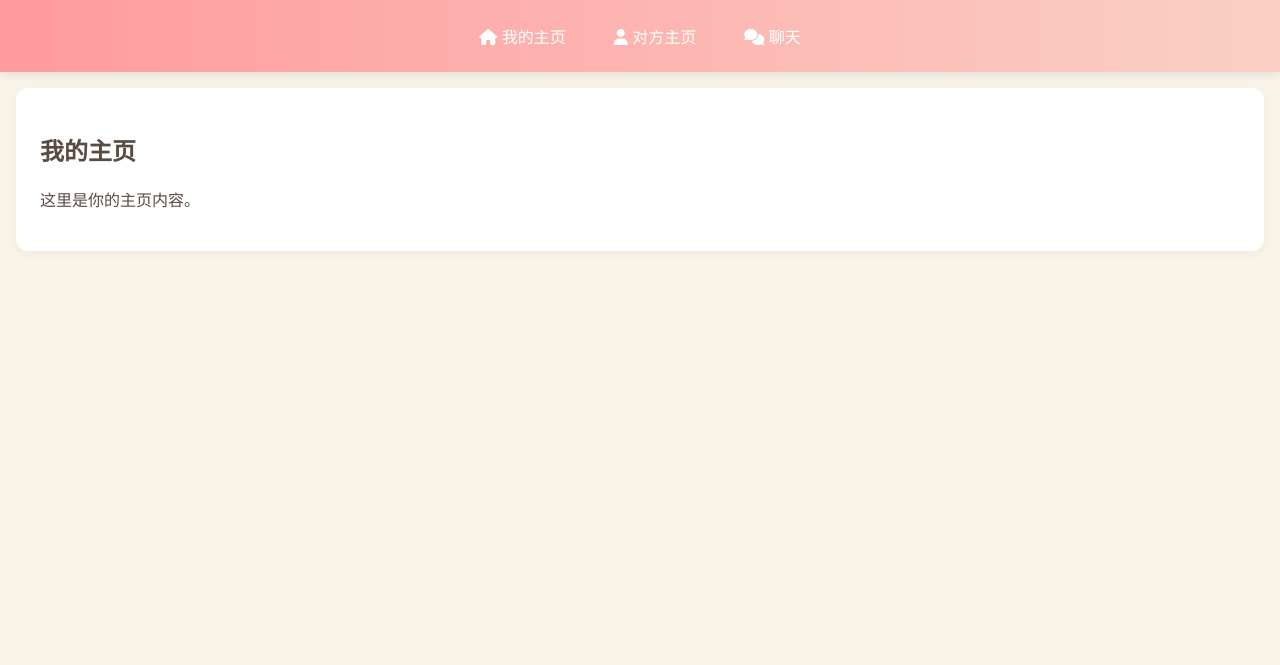
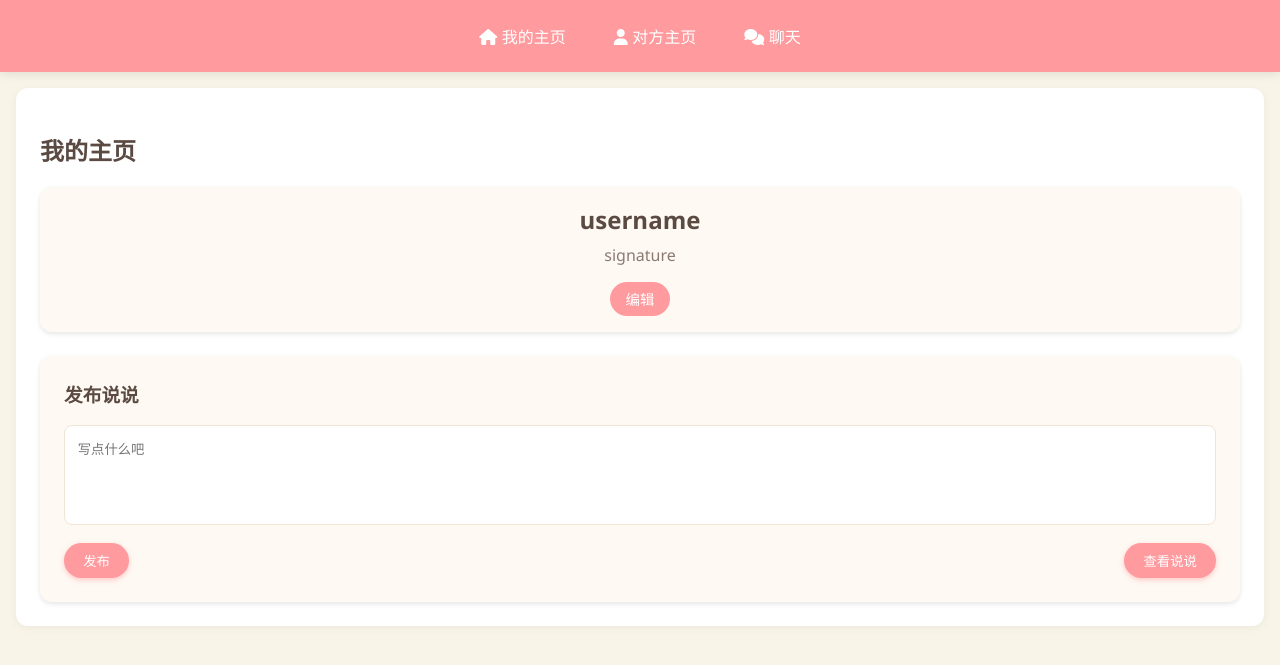
Before and after one commit to luoboyudan/LoveStation_Web, a Flask app: page /home in a window 1280 px wide. Shown: the top 665 px of the page. Run offline with Flask 3, Linux system fonts and the light colour scheme.

Commit message:
新增主页界面

```diff
--- a/static/css/home.css
+++ b/static/css/home.css
@@ -11,7 +11,6 @@ body {
 
 header {
     background-color: #ff9a9e;
-    background-image: linear-gradient(90deg, #ff9a9e 0%, #fad0c4 100%);
     color: white;
     padding: 1rem;
     box-shadow: 0 2px 10px rgba(0, 0, 0, 0.1);
@@ -110,7 +109,6 @@ main {
 .chat-input button {
     padding: 0.8rem 1.5rem;
     background-color: #ff9a9e;
-    background-image: linear-gradient(90deg, #ff9a9e 0%, #fad0c4 100%);
     color: white;
     border: none;
     border-radius: 20px;
@@ -121,3 +119,161 @@ main {
 .chat-input button:hover {
     opacity: 0.9;
 }
+
+.profile-info {
+    display: flex;
+    flex-direction: column;
+    align-items: center;
+    margin-bottom: 0.8rem;
+    padding: 1.0rem;
+    background-color: #fef9f3;
+    border-radius: 12px;
+    box-shadow: 0 2px 5px rgba(0, 0, 0, 0.1);
+}
+
+.profile-info #username {
+    font-size: 1.5rem;
+    font-weight: bold;
+    color: #5a4a42;
+    margin-bottom: 0.5rem;
+}
+
+.profile-info #signature {
+    font-size: 1rem;
+    color: #8a7a72;
+    margin-bottom: 1rem;
+    text-align: center;
+}
+
+.profile-info #editProfileBtn {
+    padding: 0.4rem 1.0rem;
+    background-color: #ff9a9e;
+    color: white;
+    border: none;
+    border-radius: 20px;
+    cursor: pointer;
+    font-size: 0.9rem;
+    transition: all 0.3s ease;
+}
+
+.profile-info #editProfileBtn:hover {
+    transform: translateY(-2px);
+    box-shadow: 0 3px 8px rgba(255, 154, 158, 0.5);
+}
+
+.profile-info #editProfileBtn:active {
+    transform: translateY(0);
+    box-shadow: 0 1px 3px rgba(255, 154, 158, 0.5);
+}
+
+/* 合并重复的样式 */
+/* 合并发布说说和查看说说界面的公共样式 */
+#postSaysSection, #viewSaysSection {
+    margin-top: 1.5rem;
+    padding: 1.5rem;
+    background-color: #fef9f3;
+    border-radius: 12px;
+    box-shadow: 0 2px 5px rgba(0, 0, 0, 0.1);
+}
+
+.says h3 {
+    margin-top: 0;
+    color: #5a4a42;
+}
+
+.says #saysInput {
+    width: 100%;
+    height: 100px;
+    padding: 0.8rem;
+    margin-bottom: 0.8rem;
+    border: 1px solid #f0e4d7;
+    border-radius: 8px;
+    background-color: white;
+    resize: none;
+    box-sizing: border-box;
+}
+
+/* 添加按钮容器样式 */
+.says .says-buttons-container {
+    display: flex;
+    justify-content: space-between;
+}
+
+/* 合并按钮基础样式 */
+.says #postSaysBtn, .says #viewSaysBtn{
+    padding: 0.5rem 1.2rem;
+    background-color: #ff9a9e;
+    color: white;
+    border: none;
+    border-radius: 20px;
+    cursor: pointer;
+    box-shadow: 0 2px 5px rgba(255, 154, 158, 0.5);
+}
+
+/* 合并按钮交互样式 */
+.says #postSaysBtn:hover, .says #viewSaysBtn:hover, #backToPostBtn:hover {
+    transform: translateY(-2px);
+    box-shadow: 0 3px 8px rgba(255, 154, 158, 0.5);
+}
+
+.says #postSaysBtn:active, .says #viewSaysBtn:active, #backToPostBtn:active {
+    transform: translateY(0);
+    box-shadow: 0 1px 3px rgba(255, 154, 158, 0.5);
+}
+
+/* 说说容器样式，仅保留在查看说说界面需要的样式 */
+#saysContainer {
+    height: 200px;
+    overflow-y: auto;
+    padding-right: 10px;
+    background-color: #ffffff;
+    border-radius: 8px;
+}
+
+/* 自定义滚动条样式 */
+#saysContainer::-webkit-scrollbar {
+    width: 8px;
+}
+
+#saysContainer::-webkit-scrollbar-thumb {
+    background-color: #ff9a9e;
+    border-radius: 4px;
+}
+
+#saysContainer::-webkit-scrollbar-track {
+    background-color: #f0e4d7;
+}
+
+#saysList li {
+    font-size: small;
+    margin-bottom: 0.8rem;
+}
+
+.say-time {
+    display: block;
+    margin-bottom: 0.5rem;
+    font-style: italic;
+}
+
+.say-text {
+    white-space: pre-wrap;
+    word-wrap: break-word;
+}
+
+/* 添加查看说说h3元素样式 */
+#viewSaysSection h3 {
+    width: auto; /* 自动宽度 */
+    max-width: 80%; /* 最大宽度为容器的 80% */
+    margin-top: 0;
+    word-wrap: break-word; /* 长单词换行 */
+}
+#backToPostBtn {
+    padding: 0.5rem 1.2rem;
+    margin-top: 1rem;
+    background-color: #ff9a9e;
+    color: white;
+    border: none;
+    border-radius: 20px;
+    cursor: pointer;
+    box-shadow: 0 2px 5px rgba(255, 154, 158, 0.5);
+}
--- a/static/js/home.js
+++ b/static/js/home.js
@@ -1,7 +1,21 @@
 const authToken = localStorage.getItem('authToken');
 const API_BASE_URL = 'http://43.136.23.194:8080';
-const WS_BASE_URL = 'ws://43.136.23.194:8080';
-let ws;
+function connectWebSocket() {
+    const ws = new WebSocket(API_BASE_URL+'/ws/messages?token='+authToken);
+    ws.onopen = () => {
+        console.log('连接成功');
+    };
+    ws.onmessage = (event) => {
+        const message = JSON.parse(event.data);
+        appendMessage(message.content, false);
+    };
+    ws.onerror = (event) => {
+        console.error('连接错误:', event);
+    };
+    ws.onclose = (event) => {
+        console.log('连接关闭:', event);
+    };
+}
 document.addEventListener('DOMContentLoaded', () => {
     const homeBtn = document.getElementById('homeBtn');
     const userProfileBtn = document.getElementById('userProfileBtn');
@@ -15,6 +29,7 @@ document.addEventListener('DOMContentLoaded', () => {
     const sendBtn = document.getElementById('sendBtn');
     const chatMessages = document.getElementById('chatMessages');
 
+    const API_BASE_URL = 'http://43.136.23.194:8080';
     // 切换显示的页面
     function showSection(section) {
         homeSection.style.display = 'none';
@@ -36,16 +51,10 @@ document.addEventListener('DOMContentLoaded', () => {
 
     homeBtn.addEventListener('click', () => {
         showSection(homeSection);
-        if (ws.readyState === WebSocket.OPEN) {
-            closeWebSocket();
-        }
     });
 
     userProfileBtn.addEventListener('click', () => {
         showSection(userProfileSection);
-        if (ws.readyState === WebSocket.OPEN) {
-            closeWebSocket();
-        }
     });
 
     chatBtn.addEventListener('click', () => {
@@ -56,10 +65,6 @@ document.addEventListener('DOMContentLoaded', () => {
 
     // 聊天功能基础实现
     sendBtn.addEventListener('click', async () => {
-        if (ws.readyState !== WebSocket.OPEN) {
-            alert('稍等一下,还没准备好呢o(>_<)o');
-            return;
-        }
         const message = messageInput.value.trim();
         if (message) {
             try {
@@ -120,33 +125,54 @@ document.addEventListener('DOMContentLoaded', () => {
             console.error('获取消息失败:', error);
         }
     }
-    function connectWebSocket() {
-        // 关闭之前的连接
-        if (ws && ws.readyState === WebSocket.OPEN) {
-            ws.close();
+
+    // 获取元素
+    const postSaysSection = document.getElementById('postSaysSection');
+    const viewSaysSection = document.getElementById('viewSaysSection');
+    const viewSaysBtn = document.getElementById('viewSaysBtn');
+    const backToPostBtn = document.getElementById('backToPostBtn');
+    const saysList = document.getElementById('saysList');
+
+    // 切换到查看说说界面
+    viewSaysBtn.addEventListener('click', () => {
+        postSaysSection.style.display = 'none';
+        viewSaysSection.style.display = 'block';
+        // 这里可添加获取说说列表的逻辑，当前模拟数据
+        mockFetchSays();
+    });
+
+    // 切换回发布说说界面
+    backToPostBtn.addEventListener('click', () => {
+        viewSaysSection.style.display = 'none';
+        postSaysSection.style.display = 'block';
+    });
+
+    // 模拟获取说说列表的函数
+    function mockFetchSays() {
+        // 清空现有列表
+        saysList.innerHTML = '';
+
+        // 模拟数据
+        const mockData = [
+            { id: 1, content: '这是第一条说说内容', time: '2024-07-20' },
+            { id: 2, content: '这是第二条说说内容', time: '2024-07-21' }
+        ];
+
+        mockData.forEach(item => {
+            const li = document.createElement('li');
+            li.textContent = `${item.content} - ${item.time}`;
+            saysList.appendChild(li);
+        });
+    }
+
+    // 发布说说逻辑（可按需对接后端接口）
+    document.getElementById('postSaysBtn').addEventListener('click', () => {
+        const saysInput = document.getElementById('saysInput');
+        const content = saysInput.value.trim();
+        if (content) {
+            // 这里可添加发布说说的逻辑，如调用 API
+            alert('发布成功！');
+            saysInput.value = '';
         }
-        ws = new WebSocket(WS_BASE_URL+'/ws/messages?token='+authToken);
-        ws.onopen = () => {
-            console.log('连接成功');
-        };
-        ws.onmessage = (event) => {
-            const message = JSON.parse(event.data);
-            appendMessage(message.content, false);
-        };
-        ws.onerror = (event) => {
-            console.error('连接错误:', event);
-        };
-        ws.onclose = (event) => {
-            console.log('连接关闭:', event);
-        };
-    }
-    function closeWebSocket() {
-        if (ws && (ws.readyState === WebSocket.OPEN || ws.readyState === WebSocket.CONNECTING)) {
-            ws.close(1000, '客户端主动关闭'); // 显式指定正常关闭状态码
-        }
-    }
-    // 关闭WebSocket连接
-    window.addEventListener('beforeunload', () => {
-        closeWebSocket();
     });
 });
--- a/templates/home.html
+++ b/templates/home.html
@@ -19,7 +19,33 @@
     <main>
         <div id="homeSection" class="section">
             <h2>我的主页</h2>
-            <p>这里是你的主页内容。</p>
+
+            <!-- 个人信息框 -->
+            <div class="profile-info">
+                <span id="username">username</span>
+                <span id="signature">signature</span>
+                <button id="editProfileBtn">编辑</button>
+            </div>
+
+            <!-- 说说 在这里实现两个界面的切换（隐藏与显示）-->
+            <div class="says" id="postSaysSection">
+                <h3>发布说说</h3>
+                <textarea id="saysInput" placeholder="写点什么吧"></textarea>
+                <div class="says-buttons-container">
+                    <button id="postSaysBtn">发布</button>
+                    <button id="viewSaysBtn">查看说说</button>
+                </div>
+            </div>
+            <!-- 添加查看说说的界面 -->
+            <div id="viewSaysSection" class="section" style="display: none;">
+                <h3>查看说说</h3>
+                <div id="saysContainer">
+                    <ul id="saysList">
+                        <!-- 说说将通过 JS 动态生成 -->
+                    </ul>
+                </div>
+                <button id="backToPostBtn">返回发布</button>
+            </div>
         </div>
 
         <div id="userProfileSection" class="section" style="display: none;">
```
